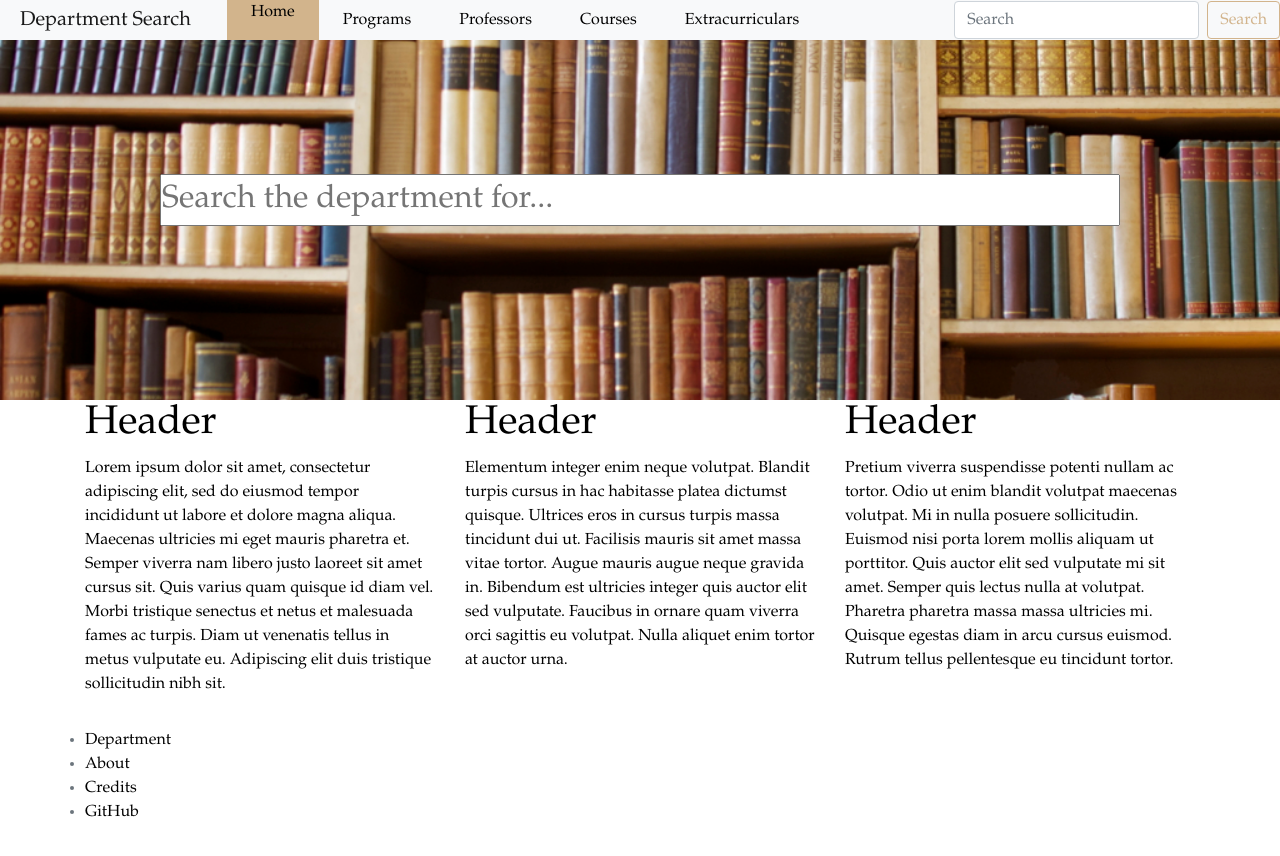
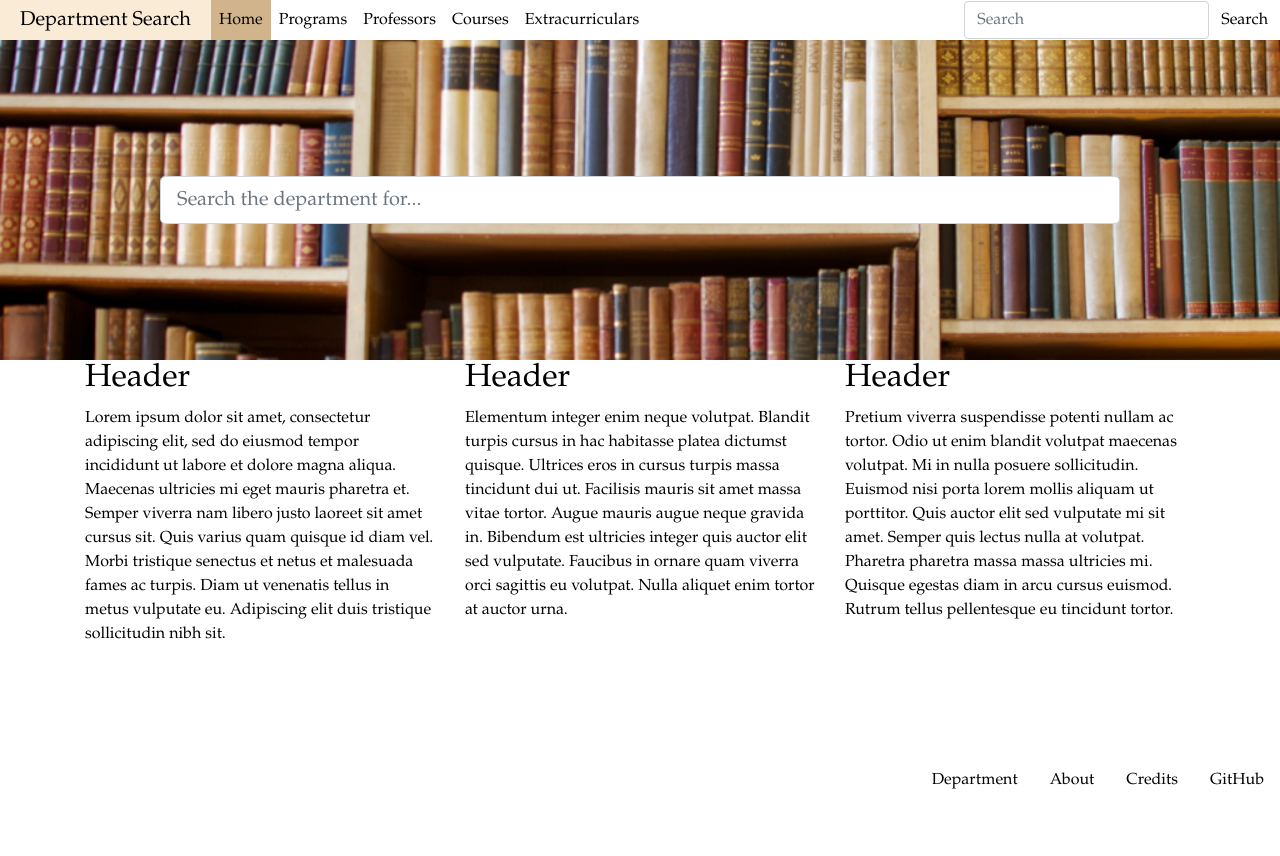
Before and after one commit to Lizardonne/English-Department-Catalog, a plain HTML site: page index.html in a window 1280 px wide. After the commit the page ends 800 px from the top, so only its background shows below. Drawn offline with nearby package versions, Linux system fonts and the light colour scheme.

Commit message:
home page finished

```diff
--- a/css/base.css
+++ /dev/null
@@ -1,54 +0,0 @@
-* {
-  padding: 0;
-  margin: 0;
-  font-family: 'Garamond', sans-serif;
-  box-sizing: border-box;
-}
-
-a {
-  color: black;
-}
-a:hover {
-  text-decoration: none;
-  color: black;
-  background-color: antiquewhite;
-}
-
-.navbar {
-  padding: 0;
-}
-.navbar a {
-  padding: 0 1em 0 1em;
-}
-.active {
-  padding: 0;
-  background-color: tan;
-}
-.btn {
-  color: tan;
-  border-color: tan;
-}
-.btn:hover {
-  background-color: tan;
-  border-color: tan;
-}
-
-.banner {
-  position: relative;
-  text-align: center;
-}
-.home img {
-  width: 100%;
-  height: 50vh;
-  object-fit: cover;
-}
-.searchbar {
-  font-size: 2em;
-  position: absolute;
-  top: 50%;
-  left: 50%;
-  transform: translate(-50%, -50%);
-}
-.searchbar input {
-  width: 75vw;
-}
--- /dev/null
+++ b/css/home.css
@@ -0,0 +1,25 @@
+.banner {
+  position: relative;
+  text-align: center;
+}
+.banner img {
+  width: 100%;
+  height: 25vh;
+  object-fit: cover;
+}
+.searchbar {
+  font-size: 2em;
+  position: absolute;
+  top: 50%;
+  left: 50%;
+  transform: translate(-50%, -50%);
+}
+.searchbar input {
+  width: 75vw;
+}
+
+@media only screen and (min-width: 961px) {
+  .banner img {
+    height: 40vh;
+  }
+}
--- /dev/null
+++ b/css/master.css
@@ -0,0 +1,57 @@
+* {
+  padding: 0;
+  margin: 0;
+  font-family: 'Garamond', sans-serif;
+  box-sizing: border-box;
+}
+a {
+  color: black;
+}
+a:hover {
+  color: black;
+  text-decoration: none;
+  background-color: antiquewhite;
+}
+
+/* Header */
+header .navbar {
+  padding: 0;
+}
+header .navbar-brand {
+  padding-left: 1em;
+  padding-right: 1em;
+  margin: 0;
+}
+header .active {
+  background-color: tan;
+}
+header .btn {
+  color: black;
+  border: none;
+}
+header .btn:hover {
+  background-color: tan;
+  color: black;
+}
+
+/* Footer */
+html, body {
+  height: 100%;
+}
+body {
+  display: flex;
+  flex-direction: column;
+}
+main {
+  flex: 1 0 auto;
+}
+footer {
+  flex-shrink: 0;
+}
+footer ul {
+  margin: 0;
+  display: flex;
+  flex-direction: row;
+  justify-content: flex-end;
+  list-style: none;
+}
--- a/index.html
+++ b/index.html
@@ -2,53 +2,64 @@
 <html lang="en" dir="ltr">
   <head>
     <meta charset="utf-8">
-    <title>Department - Home</title>
+    <title>Department Search</title>
     <meta name="viewport" content="width=device-width, initial-scale=1, shrink-to-fit=no">
 
     <link rel="stylesheet" href="https://stackpath.bootstrapcdn.com/bootstrap/4.5.2/css/bootstrap.min.css" integrity="sha384-JcKb8q3iqJ61gNV9KGb8thSsNjpSL0n8PARn9HuZOnIxN0hoP+VmmDGMN5t9UJ0Z" crossorigin="anonymous">
-    <link rel="stylesheet" href="/css/base.css">
+    <link rel="stylesheet" href="/css/master.css">
+    <link rel="stylesheet" href="/css/home.css">
   </head>
 
   <body>
     <!-- Header -->
     <header>
-      <nav class="navbar navbar-expand-md navbar-light fixed-top bg-light">
+      <nav class="navbar navbar-expand-md sticky-top">
         <a class="navbar-brand" href="/">Department Search</a>
-        <button class="navbar-toggler" type="button" data-toggle="collapse" data-target="#navbarCollapse" aria-controls="navbarCollapse" aria-expanded="false" aria-label="Toggle navigation">
+        <button class="navbar-toggler navbar-light" type="button" data-toggle="collapse" data-target="#navbarCollapse" aria-controls="navbarCollapse" aria-expanded="false" aria-label="Toggle navigation">
           <span class="navbar-toggler-icon"></span>
         </button>
-        <div id="navbarCollapse" class="collapse navbar-collapse">
+        <div class="collapse navbar-collapse" id="navbarCollapse">
           <ul class="navbar-nav mr-auto">
-            <li class="nav-item nav-link active"><a href="/">Home</a></li>
-            <li class="nav-item nav-link"><a href="/pages/programs.html">Programs</a></li>
-            <li class="nav-item nav-link"><a href="/pages/professors.html">Professors</a></li>
-            <li class="nav-item nav-link"><a href="/pages/courses.html">Courses</a></li>
-            <li class="nav-item nav-link"><a href="/pages/extracurriculars.html">Extracurriculars</a></li>
+            <li class="nav-item active">
+              <a class="nav-link" href="/">Home <span class="sr-only">(current)</span></a>
+            </li>
+            <li class="nav-item">
+              <a class="nav-link" href="/pages/programs.html">Programs</a>
+            </li>
+            <li class="nav-item">
+              <a class="nav-link" href="/pages/professors.html">Professors</a>
+            </li>
+            <li class="nav-item">
+              <a class="nav-link" href="/pages/courses.html">Courses</a>
+            </li>
+            <li class="nav-item">
+              <a class="nav-link" href="/pages/extracurriculars.html">Extracurriculars</a>
+            </li>
           </ul>
-          <form class="form-inline mt-2 mt-md-0" action="/index.html" method="post">
-            <input class="form-control mr-sm-2" type="text" placeholder="Search">
-            <button class="btn btn-outline-success my-2 my-sm-0" type="submit">Search</button>
+          <form class="form-inline">
+            <input class="form-control" type="text" placeholder="Search" aria-label="Search">
+            <button class="btn btn-outline-success" type="submit">Search</button>
           </form>
         </div>
       </nav>
     </header>
 
     <!-- Begin page content -->
-    <main class="flex-shrink-0" role="main">
+    <main role="main">
       <div class="main home">
         <div class="banner">
           <img src="/images/bookshelf.jpg">
 
           <div class="searchbar">
-            <form class="form-inline mt-2 mt-md-0" action="/index.html" method="post">
-              <input type="text" placeholder="Search the department for...">
+            <form class="" action="/index.html" method="post">
+              <input class="form-control form-control-lg" type="text" placeholder="Search the department for...">
             </form>
           </div>
         </div>
         <div class="container">
           <div class="row">
-            <a class="col" href="#">
-              <h1>Header</h1>
+            <a class="col col-md-4 col-12" href="#">
+              <h2>Header</h2>
               <p>Lorem ipsum dolor sit amet, consectetur adipiscing elit, sed do
                 eiusmod tempor incididunt ut labore et dolore magna aliqua. Maecenas
                 ultricies mi eget mauris pharetra et. Semper viverra nam libero
@@ -57,8 +68,8 @@
                 Diam ut venenatis tellus in metus vulputate eu. Adipiscing elit duis
                 tristique sollicitudin nibh sit.</p>
             </a>
-            <a class="col" href="#">
-              <h1>Header</h1>
+            <a class="col col-md-4 col-12" href="#">
+              <h2>Header</h2>
               <p>Elementum integer enim neque volutpat. Blandit turpis cursus in hac
                 habitasse platea dictumst quisque. Ultrices eros in cursus turpis
                 massa tincidunt dui ut. Facilisis mauris sit amet massa vitae
@@ -67,8 +78,8 @@
                 viverra orci sagittis eu volutpat. Nulla aliquet enim tortor at
                 auctor urna.</p>
             </a>
-            <a class="col" href="#">
-              <h1>Header</h1>
+            <a class="col col-md-4 col-12" href="#">
+              <h2>Header</h2>
               <p>Pretium viverra suspendisse potenti nullam ac tortor. Odio ut enim
                 blandit volutpat maecenas volutpat. Mi in nulla posuere
                 sollicitudin. Euismod nisi porta lorem mollis aliquam ut porttitor.
@@ -83,17 +94,21 @@
     </main>
 
     <!-- Footer -->
-    <footer class="footer mt-auto py-3">
-      <div class="container">
-        <span class="text-muted">
-          <ul>
-            <li><a href="https://english.byu.edu/">Department</a></li>
-            <li><a href="/pages/about.html">About</a></li>
-            <li><a href="/pages/credits.html">Credits</a></li>
-            <li><a href="https://github.com/Lizardonne/English-Department-Catalog">GitHub</a></li>
-          </ul>
-        </span>
-      </div>
+    <footer class="footer">
+      <ul>
+        <li class="nav-item">
+          <a class="nav-link" href="https://english.byu.edu">Department</a>
+        </li>
+        <li class="nav-item">
+          <a class="nav-link" href="/pages/about.html">About</a>
+        </li>
+        <li class="nav-item">
+          <a class="nav-link" href="/pages/credits.html">Credits</a>
+        </li>
+        <li class="nav-item">
+          <a class="nav-link" href="https://github.com/Lizardonne/English-Department-Catalog">GitHub</a>
+        </li>
+      </ul>
     </footer>
 
     <!-- Bootstrap scripts -->
```
Also changed, not shown: pages/about.html (+37 -23 lines), pages/courses.html (+37 -23 lines), pages/credits.html (+37 -23 lines), pages/extracurriculars.html (+37 -24 lines), pages/professors.html (+37 -23 lines), pages/programs.html (+37 -23 lines).
